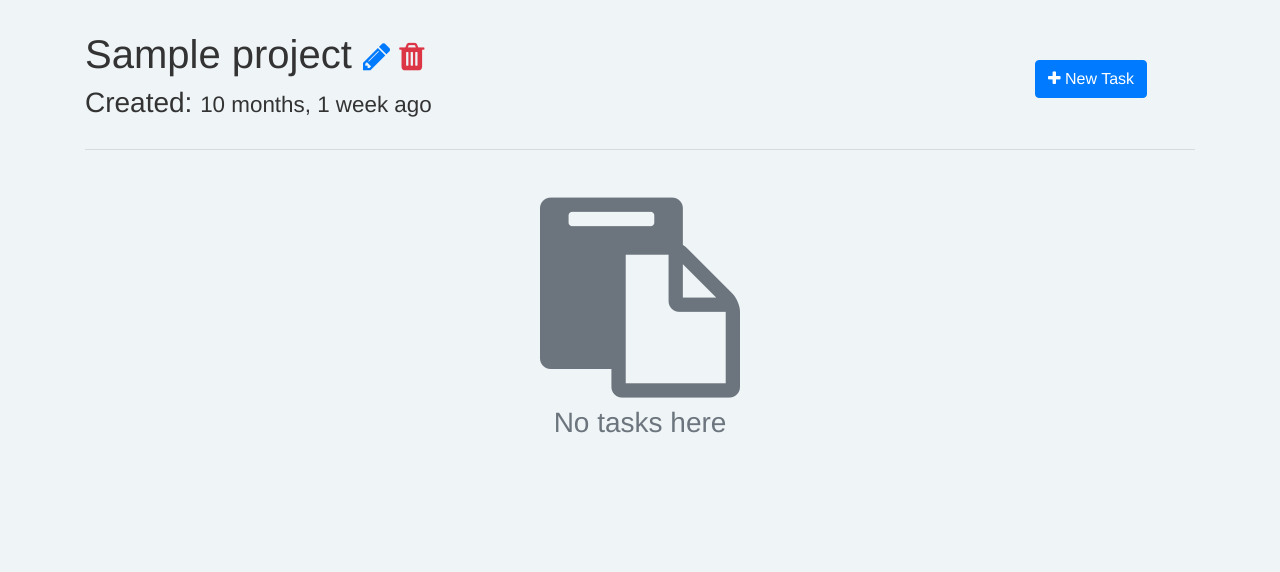
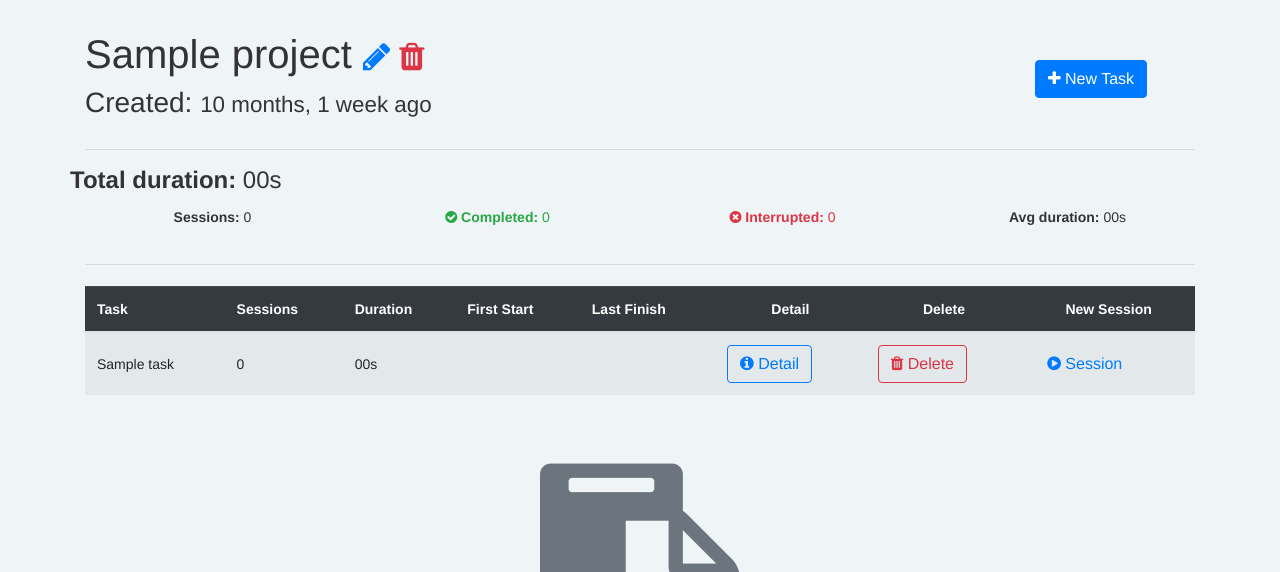
Before and after one commit to oussama-he/prodUtils, a Django app: page /pomodoro/project/1/detail/ in a window 1280 px wide. Shown: the part 55-627 px from the top of the page. Run offline with Django 3.2, Linux system fonts and the light colour scheme; tables that the repository leaves empty hold one stand-in row (values such as "Sample post"); data that the repository does not hold is empty; some libraries are stand-ins or nearby versions.

Commit message:
Fix tasks without sessions not listed in project detail page

```diff
--- a/pomodoro/templates/pomodoro/project-detail.html
+++ b/pomodoro/templates/pomodoro/project-detail.html
@@ -21,7 +21,6 @@
     </div>
 </div>
 <hr>
-{% if stats.total_duration %}
 
 {% include 'pomodoro/include/stats-header.html' with result=stats %}
 
@@ -65,7 +64,8 @@
         </table>
     </div>
 </div>
-{% else %}
-{% include 'pomodoro/include/no-tasks.html' %}
+
+{% if not stats.total_duration %}
+    {% include 'pomodoro/include/no-tasks.html' %}
 {% endif %}
 {% endblock %}
```
